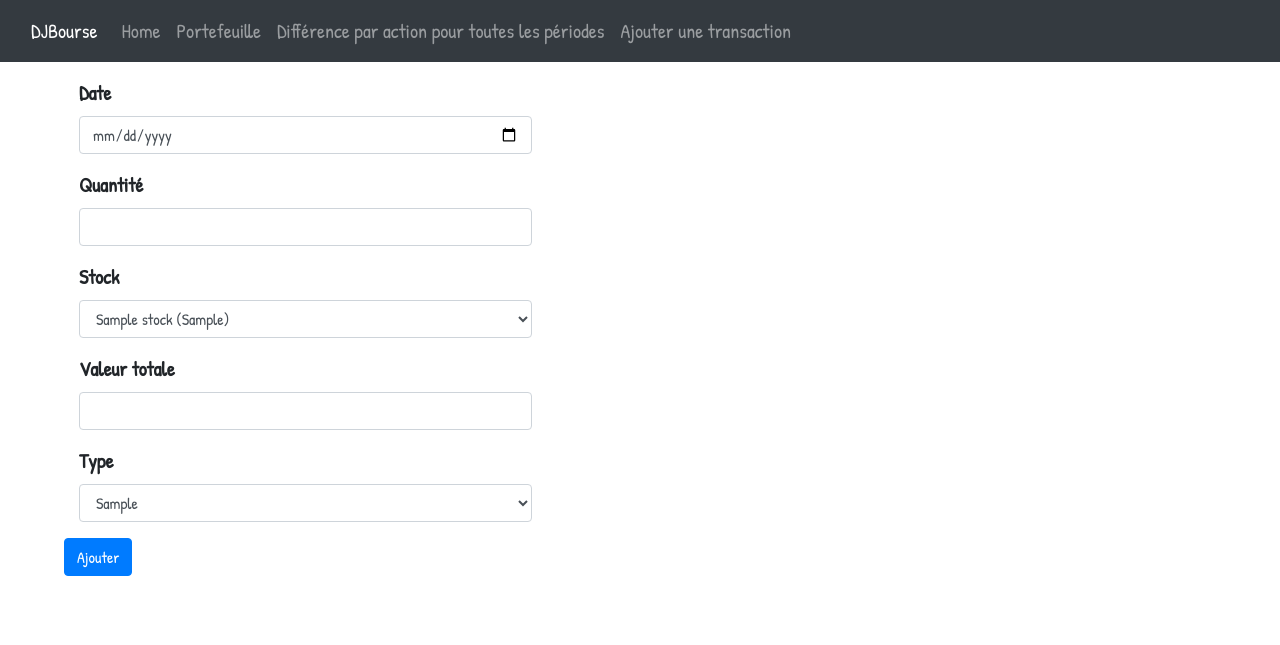
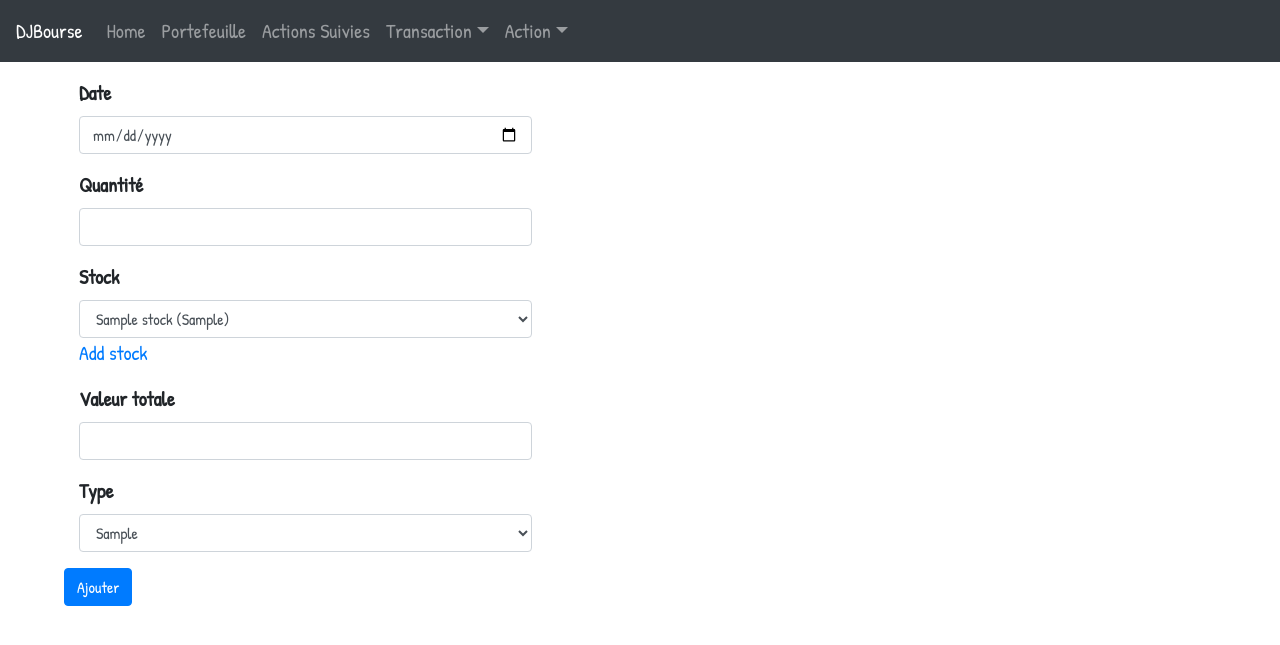
Before and after one commit to doolieSoft/djbourse, a Django app: template bourse/templates/add_transaction.html in a window 1280 px wide. Shown: the top 645 px of the page. Run offline with Django 3.2, Linux system fonts and the light colour scheme; tables that the repository leaves empty hold one stand-in row (values such as "Sample post"); the template is opened without the code that fills it: values that come from a table or form of the project are taken from there, most other values are stand-ins (such as "Sample title", 1, 10 or a date in 2020); some libraries are stand-ins or nearby versions.

Commit message:
added base.html to add_stock_symbol.html
added link to add stock in add transaction form
created stock_form
created stock popup form if added from add transaction
stock without prices will be set to ""
added font-awesome

```diff
--- a/bourse/templates/add_transaction.html
+++ b/bourse/templates/add_transaction.html
@@ -25,6 +25,7 @@
                         <option value="{{stock.id}}">{{stock.name}} ({{stock.symbol}})</option>
                         {% endfor %}
                     </select>
+                    <a href="/stock/create" id="add_stock" onclick="return showAddPopup(this);">Add stock</a>
                 </div>
             </div>
             <div class="form-group">
@@ -49,4 +50,17 @@
         </form>
     </div>
 </div>
+<script>
+    function showAddPopup(triggeringLink) {
+    var name = triggeringLink.id.replace(/^add_/, '');
+    href = triggeringLink.href;
+    var win = window.open(href, name, 'height=300,width=500,resizable=yes,scrollbars=yes');
+    win.focus();
+    return false;
+    }
+    function closePopup(win, newID, newRepr, id) {
+        $(id).append('<option value=' + newID + ' selected >' + newRepr + '</option>')
+        win.close();
+    }
+</script>
 {% endblock content %}
--- a/bourse/templates/base.html
+++ b/bourse/templates/base.html
@@ -6,26 +6,27 @@
     <script src="https://code.jquery.com/jquery-3.5.1.js"></script>
     <script src="https://cdn.datatables.net/1.10.23/js/jquery.dataTables.min.js"></script>
     <script src="https://cdn.datatables.net/1.10.23/js/dataTables.bootstrap4.min.js"></script>
+    <link rel="stylesheet" href="https://stackpath.bootstrapcdn.com/bootstrap/4.5.2/css/bootstrap.min.css"
+          integrity="sha384-JcKb8q3iqJ61gNV9KGb8thSsNjpSL0n8PARn9HuZOnIxN0hoP+VmmDGMN5t9UJ0Z" crossorigin="anonymous">
+    <link rel="preconnect" href="https://fonts.gstatic.com">
+    <link rel="stylesheet" href="https://stackpath.bootstrapcdn.com/font-awesome/4.7.0/css/font-awesome.min.css">
+    <link href="https://fonts.googleapis.com/css2?family=Patrick+Hand&display=swap" rel="stylesheet">
 
     <link rel="stylesheet" type="text/css" href="{% static 'bourse/css/jquery.dataTables.css' %}">
-    <link rel="stylesheet" href="https://stackpath.bootstrapcdn.com/bootstrap/4.5.2/css/bootstrap.min.css"
-          integrity="sha384-JcKb8q3iqJ61gNV9KGb8thSsNjpSL0n8PARn9HuZOnIxN0hoP+VmmDGMN5t9UJ0Z" crossorigin="anonymous">
     <link rel="stylesheet" type="text/css" href="{% static 'bourse/css/bourse.css' %}">
+    <script src="{% static 'fontawesome_free/js/all.min.js' %}"></script>
     <title>Index</title>
-    <link rel="preconnect" href="https://fonts.gstatic.com">
-    <link rel="preconnect" href="https://fonts.gstatic.com">
-    <link href="https://fonts.googleapis.com/css2?family=Patrick+Hand&display=swap" rel="stylesheet">
     <style>
         .font-google {
             font-family: 'Patrick Hand', cursive;font-size:20px;
         }
+    </style>
+    <script src="https://maxcdn.bootstrapcdn.com/bootstrap/4.0.0/js/bootstrap.min.js" integrity="sha384-JZR6Spejh4U02d8jOt6vLEHfe/JQGiRRSQQxSfFWpi1MquVdAyjUar5+76PVCmYl" crossorigin="anonymous" defer></script>
+    <script src="https://cdnjs.cloudflare.com/ajax/libs/popper.js/1.12.9/umd/popper.min.js" integrity="sha384-ApNbgh9B+Y1QKtv3Rn7W3mgPxhU9K/ScQsAP7hUibX39j7fakFPskvXusvfa0b4Q" crossorigin="anonymous" defer></script>
 
-
-    </style>
 </head>
 <body class="font-google">
 <nav class="navbar navbar-expand-md navbar-dark bg-dark">
-    <div class="container-fluid">
     <a class="navbar-brand" href="#">DJBourse</a>
     <button class="navbar-toggler" type="button" data-bs-toggle="collapse" data-bs-target="#navbarsExampleDefault"
             aria-controls="navbarsExampleDefault" aria-expanded="false" aria-label="Toggle navigation">
@@ -41,14 +42,21 @@
                 <a class="nav-link" href="{% url 'show-wallet-detail' %}">Portefeuille</a>
             </li>
             <li class="{% if request.resolver_match.url_name == 'get-diff-for-all-periods-and-all-stocks' %}active{% endif %}">
-                    <a class="nav-link" href="{% url 'get-diff-for-all-periods-and-all-stocks' %}">Différence par action
-                        pour toutes les périodes</a>
+                <a class="nav-link" href="{% url 'get-diff-for-all-periods-and-all-stocks' %}">Actions Suivies</a>
             </li>
-                <li class="{% if request.resolver_match.url_name == 'add-transaction' %}active{% endif %}">
-                    <a class="nav-link" href="{% url 'add-transaction' %}">Ajouter une transaction</a>
+            <li class="nav-item dropdown">
+                <a class="nav-link dropdown-toggle" href="#" id="navbarDropdownTransaction" role="button" data-toggle="dropdown" aria-haspopup="true" aria-expanded="false">Transaction</a>
+                <div class="dropdown-menu" aria-labelledby="navbarDropdown">
+                  <a class="dropdown-item" href="{% url 'add-transaction' %}">Ajouter</a>
+                </div>
+            </li>
+            <li class="nav-item dropdown">
+                <a class="nav-link dropdown-toggle" href="#" id="navbarDropdownAction" role="button" data-toggle="dropdown" aria-haspopup="true" aria-expanded="false">Action</a>
+                <div class="dropdown-menu" aria-labelledby="navbarDropdown">
+                  <a class="dropdown-item" href="{% url 'add-stock-symbol' %}">Ajouter</a>
+                </div>
             </li>
         </ul>
-        </div>
     </div>
 </nav>
 <div class="container-fluid mt-3">
@@ -57,5 +65,7 @@
         {% endblock content %}
     </div>
 </div>
+{% block script %}
+{% endblock script %}
 </body>
 </html>
--- a/bourse/urls.py
+++ b/bourse/urls.py
@@ -8,19 +8,23 @@ from .views import upload_stocks_symbol, \
     unset_monitored, \
     set_monitored, \
     set_favorite, \
-    unset_favorite, show_wallet_detail
+    unset_favorite, show_wallet_detail, \
+    stock_create_popup, \
+    get_stock_id
 
 urlpatterns = [
     path('', index, name='index'),
     path('get_diff_for_all_periods_and_all_stocks', get_diff_for_all_periods_and_all_stocks,
          name='get-diff-for-all-periods-and-all-stocks'),
     path('upload_stocks_symbol', upload_stocks_symbol, name='upload-stocks-symbol'),
-    path('add_stock_symbol', add_stock_symbol, name='add-stock-symbol'),
-    path('add_transaction', add_transaction, name='add-transaction'),
+    path('stock/create', add_stock_symbol, name='add-stock-symbol'),
+    path('transaction/create', add_transaction, name='add-transaction'),
+    path(r'stock/create', stock_create_popup, name = "stock-create-popup"),
+    path(r'^stock/ajax/get_stock_id', get_stock_id, name = "get_stock_id"),
     path('unset_monitored', unset_monitored, name='unset-monitored'),
     path('set_monitored', set_monitored, name='set-monitored'),
     path('set_favorite', set_favorite, name='set-favorite'),
     path('unset_favorite', unset_favorite, name='unset-favorite'),
-    path('show_wallet_detail',show_wallet_detail, name='show-wallet-detail')
+    path('wallet/detail',show_wallet_detail, name='show-wallet-detail')
 
 ]
--- a/bourse/utils.py
+++ b/bourse/utils.py
@@ -42,7 +42,7 @@ def get_differences_by_stock(differences_by_period, stock):
     line_by_stock = []
     for period in differences_by_period.keys():
         if stock.symbol not in differences_by_period[period]:
-            line_by_stock.append("0.0")
+            line_by_stock.append("")
         else:
             line_by_stock.append(round(differences_by_period[period][stock.symbol], 2))
 
--- a/djbourse/settings.py
+++ b/djbourse/settings.py
@@ -35,6 +35,7 @@ INSTALLED_APPS = [
     'django.contrib.sessions',
     'django.contrib.messages',
     'django.contrib.staticfiles',
+    'fontawesome-free',
     'bourse',
 ]
 
--- a/requirements.txt
+++ b/requirements.txt
@@ -3,6 +3,7 @@ asgiref==3.3.0
 certifi==2020.6.20
 chardet==3.0.4
 Django==3.1.3
+fontawesome-free==5.15.2
 future==0.18.2
 idna==2.10
 pefile==2019.4.18
```
Also changed, not shown: bourse/forms.py (+9 -0 lines), bourse/templates/add_stock_symbol.html (+4 -17 lines), bourse/templates/base_without_menu.html (added, +34 -0 lines), bourse/templates/stock_form.html (added, +10 -0 lines), bourse/views.py (+26 -13 lines). Lines whose indentation alone changed are shown as unchanged.
